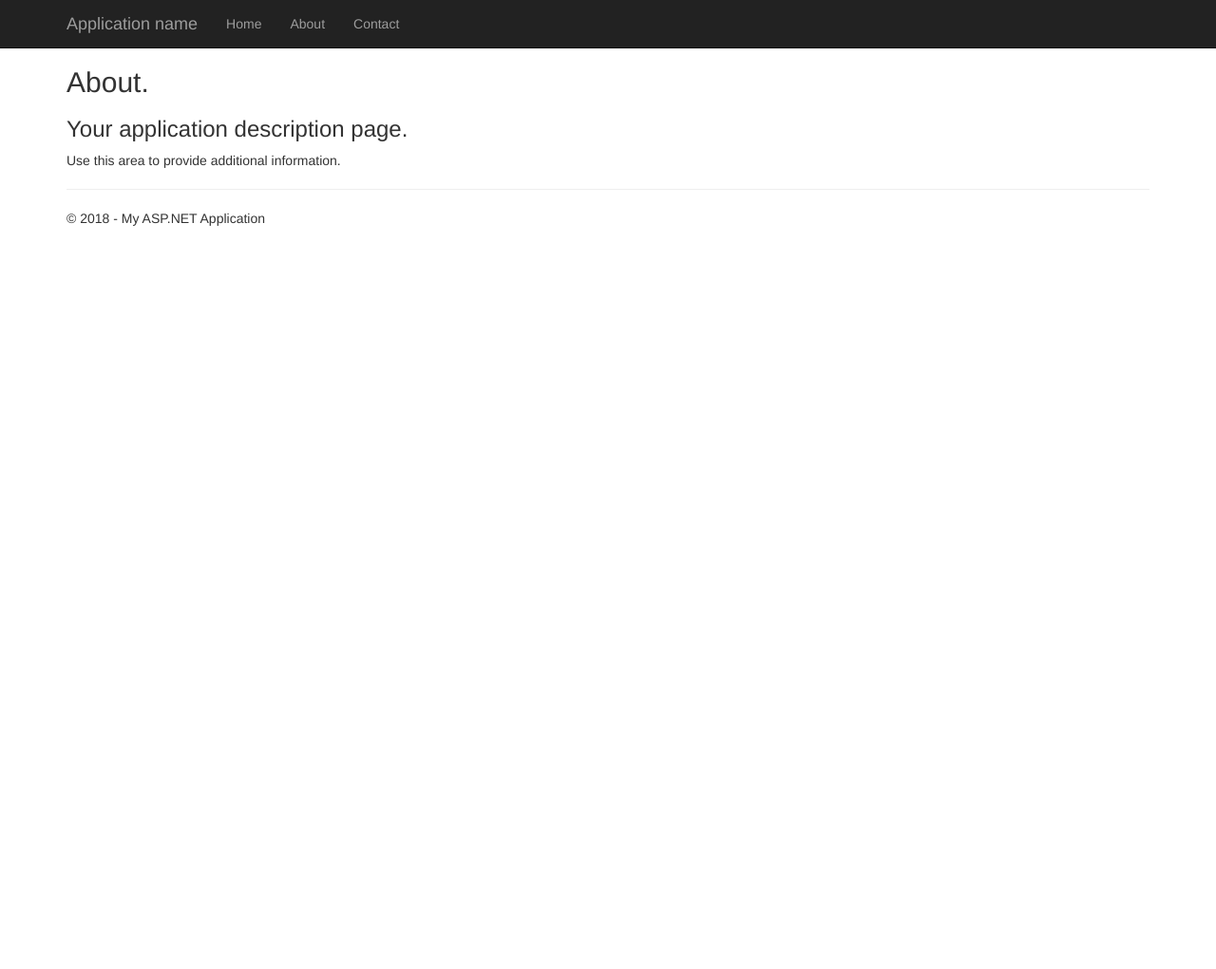
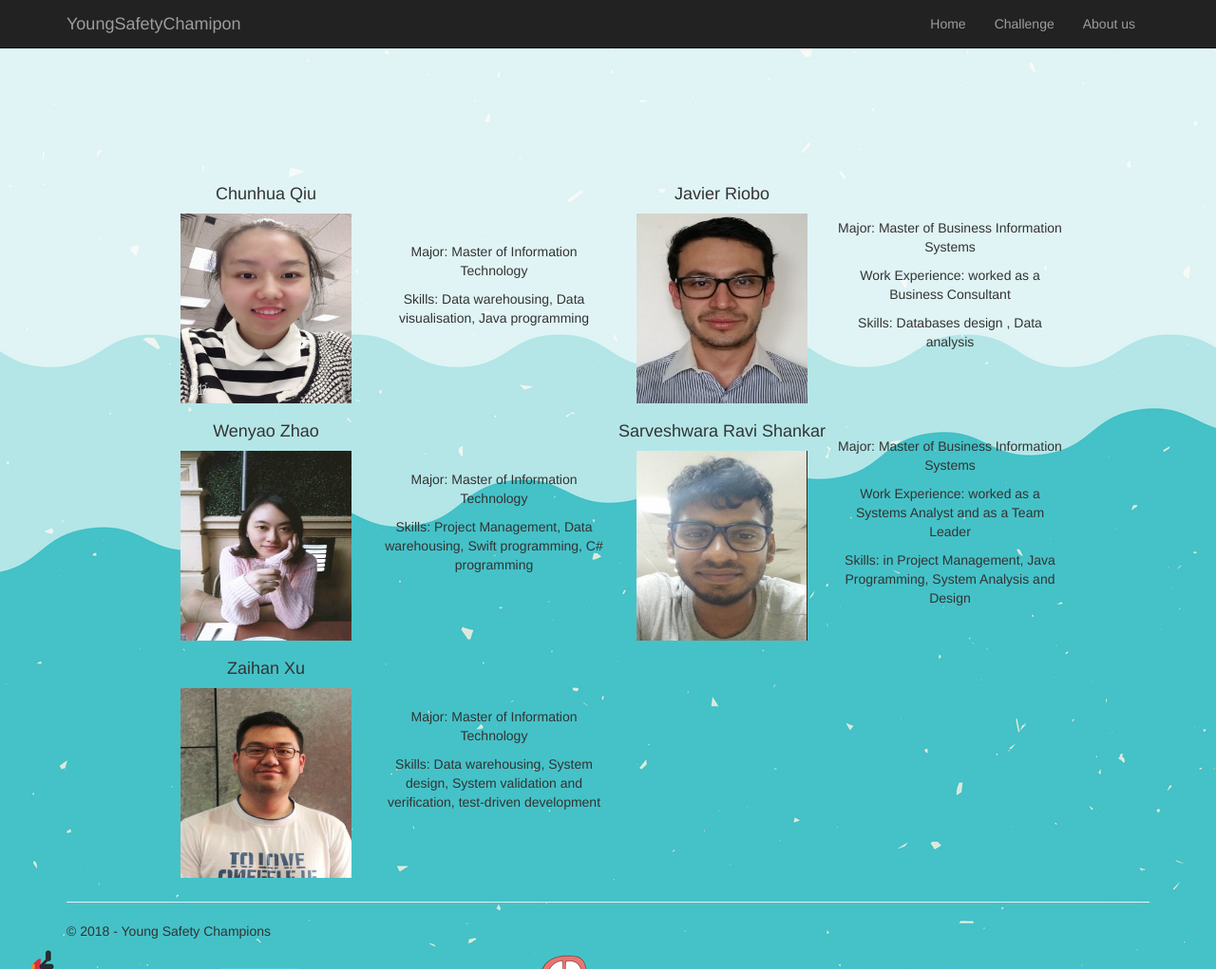
Before and after one commit to Xiao00c/iteration2, an ASP.NET MVC app: page /Home/About in a window 1280 px wide. Shown: the whole page at 95% size. Before the commit the page ends 800 px from the top, so only its background shows below. Run offline with ASP.NET Core 8 and stand-ins for ASP.NET MVC 5, Linux system fonts and the light colour scheme; data that the repository does not hold is empty; the project's own start-up code is not run; a stand-in starts its controllers and pages; some libraries are stand-ins or nearby versions.

Commit message:
css done. except footers.

```diff
--- a/iteration2/Views/Home/About.cshtml
+++ b/iteration2/Views/Home/About.cshtml
@@ -1,7 +1,91 @@
 @{
     ViewBag.Title = "About";
 }
-<h2>@ViewBag.Title.</h2>
-<h3>@ViewBag.Message</h3>
 
-<p>Use this area to provide additional information.</p>
+<style>
+    body {
+        background-image: url('../../Content/images/background-q2.jpg');
+    }
+
+    img {
+        width: 180px;
+        height: 200px;
+        border-radius: 0px;
+        cursor: pointer;
+        transition: 0.8s;
+    }
+
+    table {
+        padding: 4%;
+        margin: 130px 90px 0px 90px;
+    }
+
+    th {
+        font-size: 2em;
+    }
+
+    td {
+        width: 350px;
+        height: 250px;
+    }
+
+    .content-wrapper {
+        width: 20%;
+        margin: 4% 10% 5% 10%;
+        border-radius: 0px;
+        align-content: center;
+        text-align: center;
+    }
+
+    .text-wrapper {
+        width: 100%;
+        position: relative;
+        margin-top: -20%;
+    }
+
+        .text-wrapper h2 {
+            text-align: center;
+            color: #ffffff;
+        }
+</style>
+
+<div class="body" align="center">
+    <table>
+        <tr>
+            <td class="content-wrapper"><h4>Chunhua Qiu</h4><img src="~/Content/images/Christina.jpg" /></td>
+
+            <td class="content-wrapper">
+                <p>Major: Master of Information Technology</p>
+                <p>Skills: Data warehousing, Data visualisation, Java programming</p>
+            </td>
+            <td class="content-wrapper"><h4>Javier Riobo</h4><img src="~/Content/images/Javier.jpg"></td>
+            <td class="content-wrapper">
+                <p>Major: Master of Business Information Systems</p>
+                <p>Work Experience: worked as a Business Consultant
+                <p>Skills: Databases design , Data analysis</p>
+            </td>
+        </tr>
+        <tr>
+            <td class="content-wrapper"><h4>Wenyao Zhao</h4><img src="~/Content/images/Echo.png"></td>
+            <td class="content-wrapper">
+                <p>Major: Master of Information Technology</p>
+                <p>Skills: Project Management, Data warehousing, Swift programming, C# programming</p>
+            </td>
+            <td class="content-wrapper"><h4>Sarveshwara Ravi Shankar</h4><img src="~/Content/images/Sarvesh.jpg"></td>
+            <td class="content-wrapper">
+                <p>Major: Master of Business Information Systems</p>
+                <p>Work Experience: worked as a Systems Analyst and as a Team Leader</p>
+                <p>Skills: in Project Management, Java Programming, System Analysis and Design</p>
+            </td>
+        </tr>
+        <tr>
+            <td class="content-wrapper"><h4>Zaihan Xu</h4><img src="~/Content/images/Peter.jpg"></td>
+            <td class="content-wrapper">
+                <p>Major: Master of Information Technology</p>
+                <p>Skills: Data warehousing, System design, System validation and verification, test-driven development</p>
+            </td>
+            <td class="content-wrapper"></td>
+            <td class="content-wrapper"></td>
+        </tr>
+    </table>
+</div>
--- a/iteration2/Views/Shared/_Layout.cshtml
+++ b/iteration2/Views/Shared/_Layout.cshtml
@@ -12,17 +12,17 @@
         <div class="container">
             <div class="navbar-header">
                 <button type="button" class="navbar-toggle" data-toggle="collapse" data-target=".navbar-collapse">
-                    <span class="icon-bar"></span>
-                    <span class="icon-bar"></span>
-                    <span class="icon-bar"></span>
+                    <span class="icon-bar">1</span>
+                    <span class="icon-bar">2</span>
+                    <span class="icon-bar">3</span>
                 </button>
-                @Html.ActionLink("Application name", "Index", "Home", new { area = "" }, new { @class = "navbar-brand" })
+                @Html.ActionLink("YoungSafetyChamipon", "Index", "Home", new { area = "" }, new { @class = "navbar-brand" })
             </div>
-            <div class="navbar-collapse collapse">
+            <div class="navbar-collapse collapse" style="float:right">
                 <ul class="nav navbar-nav">
                     <li>@Html.ActionLink("Home", "Index", "Home")</li>
-                    <li>@Html.ActionLink("About", "About", "Home")</li>
-                    <li>@Html.ActionLink("Contact", "Contact", "Home")</li>
+                    <li>@Html.ActionLink("Challenge", "Factors", "Home")</li>
+                    <li>@Html.ActionLink("About us", "About", "Home")</li>
                 </ul>
             </div>
         </div>
@@ -31,7 +31,7 @@
         @RenderBody()
         <hr />
         <footer>
-            <p>&copy; @DateTime.Now.Year - My ASP.NET Application</p>
+            <p>&copy; @DateTime.Now.Year - Young Safety Champions</p>
         </footer>
     </div>
 
```
Also changed, not shown: iteration2/Content/customCSS/index.css (added, +57 -0 lines), iteration2/Views/Home/Factors.cshtml (+76 -2 lines), iteration2/Views/Home/Index.cshtml (+10 -3 lines), iteration2/Content/Site.css (line endings or trailing spaces), iteration2/iteration2.csproj.
